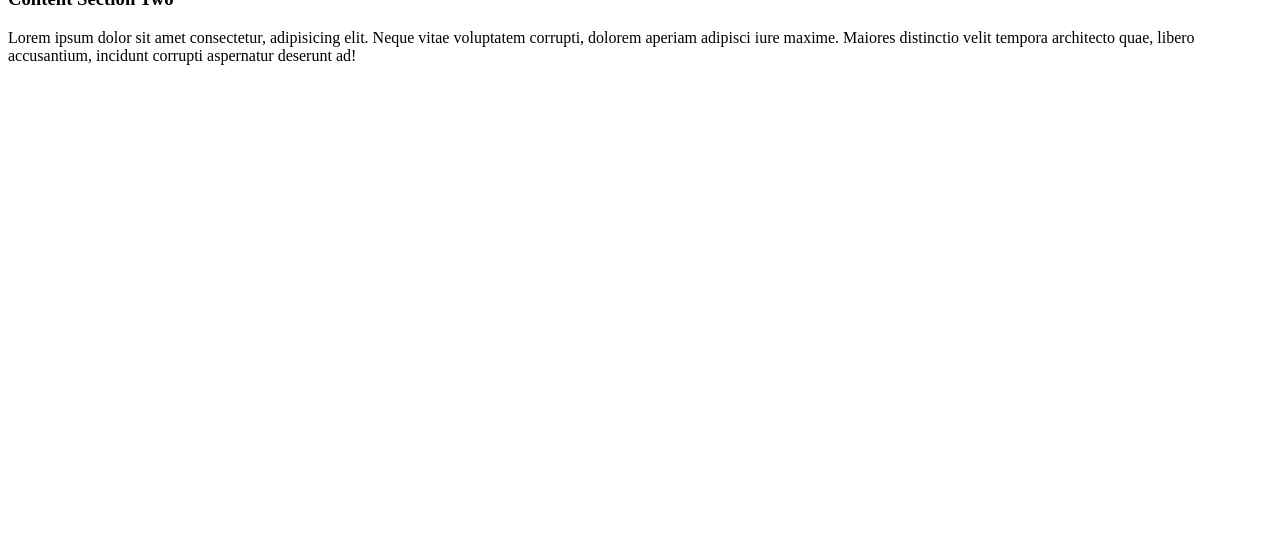
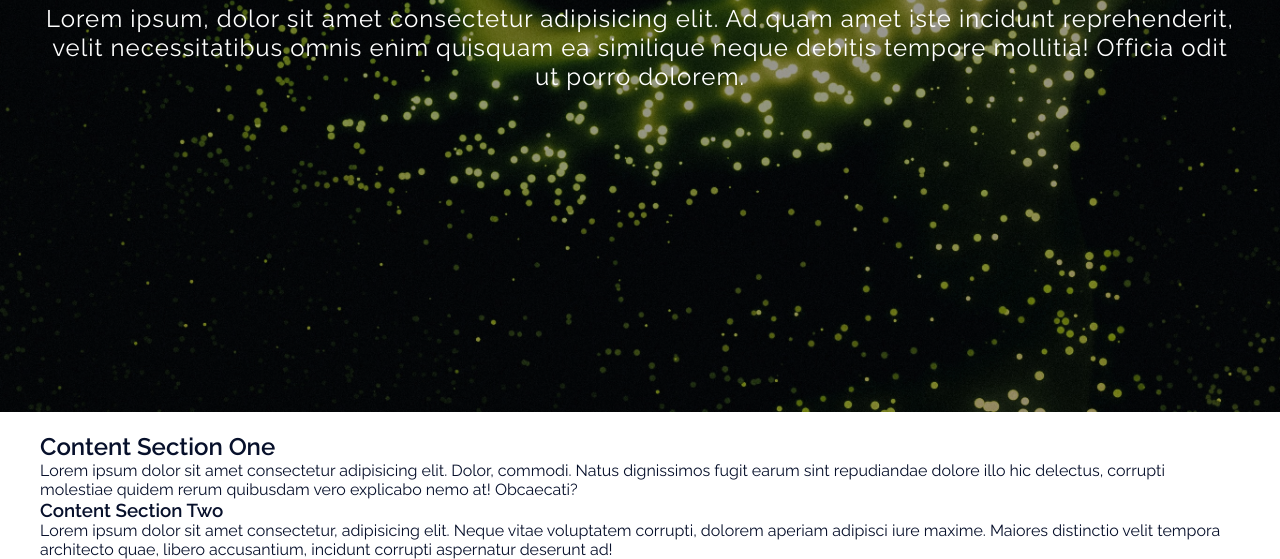
Before and after one commit to JJLindsey/sticknav-js, a plain HTML site: page index.html in a window 1280 px wide. Shown: the part 388-947 px from the top of the page. Before the commit the page ends 800 px from the top, so only its background shows below. Drawn offline with Linux system fonts and the light colour scheme.

Commit message:
style hero and content

```diff
--- a/index.html
+++ b/index.html
@@ -13,7 +13,7 @@
         <link rel="stylesheet" href="style.css">
     </head>
     <body>
-        <nav class="nav">
+        <!-- <nav class="nav">
             <div class="container">
                 <h1 class="logo"><a href="/index.html">
                     Jennifer Lindsey
@@ -25,7 +25,7 @@
                     <li><a href="#">Contact</a></li>
                 </ul>
             </div>
-        </nav>
+        </nav> -->
 
         <div class="hero">
             <div class="container">
@@ -35,11 +35,11 @@
         </div>
 
         <section class="container">
-            <h2>Content Section One</h2>
-            <p>Lorem ipsum dolor sit amet consectetur adipisicing elit. Dolor, commodi. Natus dignissimos fugit earum sint repudiandae dolore illo hic delectus, corrupti molestiae quidem rerum quibusdam vero explicabo nemo at! Obcaecati?</p>
+            <h2 class="content-title">Content Section One</h2>
+            <p class="content">Lorem ipsum dolor sit amet consectetur adipisicing elit. Dolor, commodi. Natus dignissimos fugit earum sint repudiandae dolore illo hic delectus, corrupti molestiae quidem rerum quibusdam vero explicabo nemo at! Obcaecati?</p>
 
-            <h3>Content Section Two</h3>
-            <p>Lorem ipsum dolor sit amet consectetur, adipisicing elit. Neque vitae voluptatem corrupti, dolorem aperiam adipisci iure maxime. Maiores distinctio velit tempora architecto quae, libero accusantium, incidunt corrupti aspernatur deserunt ad!</p>
+            <h3 class="content-title">Content Section Two</h3>
+            <p class="content">Lorem ipsum dolor sit amet consectetur, adipisicing elit. Neque vitae voluptatem corrupti, dolorem aperiam adipisci iure maxime. Maiores distinctio velit tempora architecto quae, libero accusantium, incidunt corrupti aspernatur deserunt ad!</p>
         </section>
 
         <script src="script.js" ></script>
--- a/style.css
+++ b/style.css
@@ -0,0 +1,69 @@
+@import url('https://fonts.googleapis.com/css2?family=Raleway:wght@200;400;600&display=swap');
+
+* {
+    box-sizing: border-box;
+    padding: 0;
+    margin: 0;
+}
+
+body {
+    font-family: 'Raleway', sans-serif;
+    color:rgb(7, 16, 43);
+}
+
+.container {
+    max-width: 1200px;
+    margin: 0 auto;
+}
+
+/*  NAV   */
+
+
+
+.hero {
+    background-image: url('./assets/aedrian-Uyntz7tIJnk-unsplash.jpg');
+    height: 100vh;
+    background-repeat: no-repeat;
+    background-size: cover;
+    background-position: bottom center;
+    color:white;
+    display: flex;
+    justify-content: center;
+    align-items: center;
+    text-align: center;
+    position: relative;
+    margin-bottom: 20px;
+    z-index: -2;
+}
+
+.hero::before {
+    content: "";
+    position: absolute;
+    top:0;
+    left:0;
+    width: 100%;
+    height: 100%;
+    background-color: rgba(0,0,0,0.4);
+    z-index:-1;
+}
+
+.hero h1 {
+    font-size: 60px;
+    margin: -20px 0 20px;
+}
+
+.hero p {
+    font-size: 24px;
+    letter-spacing: 1px;
+}
+
+.content-title h2, .content-title h3 {
+    font-size: 150%;
+    margin: 20px 0;
+}
+
+.content p {
+    color:rgb(50, 50, 50);
+    letter-spacing: 1.25px;
+    line-height: 30px;
+}
```
Also changed, not shown: assets/aedrian-Uyntz7tIJnk-unsplash.jpg (added).
